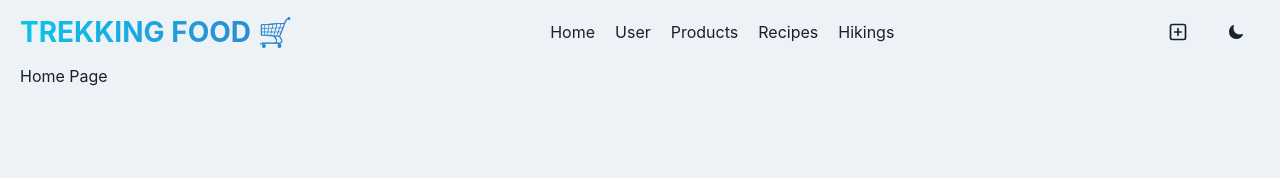
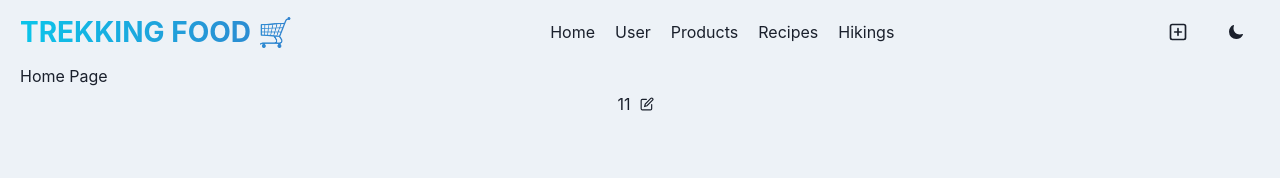
Before and after one commit to abr-ya/react-products, a React (Vite) app: page / in a window 1280 px wide. Shown: the top 178 px of the page. Built offline with nearby package versions, Linux system fonts and the light colour scheme; no server answers.

Commit message:
feat: Add InputWithEdit component

```diff
--- /dev/null
+++ b/src/components/InputWithEdit.tsx
@@ -0,0 +1,85 @@
+import { CheckIcon, CloseIcon, EditIcon } from "@chakra-ui/icons";
+import {
+  ButtonGroup,
+  Editable,
+  EditableInput,
+  EditablePreview,
+  Flex,
+  HStack,
+  IconButton,
+  Input,
+  useEditableControls,
+  useNumberInput,
+} from "@chakra-ui/react";
+
+const FLEXPROPS = {
+  display: "flex",
+  alignItems: "center",
+  justifyContent: "center",
+};
+
+interface IInputWithEdit {
+  isDigital?: boolean;
+  value: string;
+  onSave: (val: string) => void;
+}
+
+const EditableControls = () => {
+  const { isEditing, getSubmitButtonProps, getCancelButtonProps, getEditButtonProps } = useEditableControls();
+
+  return isEditing ? (
+    <ButtonGroup justifyContent="center" size="sm">
+      <IconButton icon={<CheckIcon />} {...getSubmitButtonProps()} aria-label="submitButton" />
+      <IconButton icon={<CloseIcon />} {...getCancelButtonProps()} aria-label="cancelButton" />
+    </ButtonGroup>
+  ) : (
+    <Flex justifyContent="center">
+      <IconButton size="sm" icon={<EditIcon />} {...getEditButtonProps()} aria-label="editButton" />
+    </Flex>
+  );
+};
+
+const CustomNumberInput = ({ value, onChange }: { onChange: (val: string) => void; value: string }) => {
+  const { getInputProps } = useNumberInput({
+    step: 1,
+    defaultValue: value,
+    min: 1,
+    max: 100,
+    onChange,
+  });
+
+  // const inc = getIncrementButtonProps();
+  // const dec = getDecrementButtonProps();
+  const input = getInputProps();
+
+  return (
+    <HStack maxW="80px">
+      {/* <Button {...inc}>+</Button> */}
+      <Input {...input} as={EditableInput} />
+      {/* <Button {...dec}>-</Button> */}
+    </HStack>
+  );
+};
+
+const InputWithEdit = ({ isDigital, value, onSave }: IInputWithEdit) => {
+  const changeHandler = (val: string) => {
+    console.log(val);
+  };
+
+  return (
+    <Editable
+      textAlign="center"
+      defaultValue={value}
+      fontSize="l"
+      isPreviewFocusable={false}
+      {...FLEXPROPS}
+      onSubmit={onSave}
+    >
+      <EditablePreview />
+      {isDigital ? <CustomNumberInput value={value} onChange={changeHandler} /> : <Input as={EditableInput} />}
+      <EditableControls />
+    </Editable>
+  );
+};
+
+export default InputWithEdit;
--- a/src/components/index.ts
+++ b/src/components/index.ts
@@ -1,4 +1,5 @@
 export { default as BigBlueSpinner } from "./BigBlueSpinner";
+export { default as InputWithEdit } from "./InputWithEdit";
 
 export { default as Header } from "./layout/Header";
 export { default as Footer } from "./layout/Footer";
--- a/src/pages/HomePage/HomePage.tsx
+++ b/src/pages/HomePage/HomePage.tsx
@@ -1,3 +1,16 @@
-const HomePage = () => <h1>Home Page</h1>;
+import { InputWithEdit } from "@/components";
+
+const HomePage = () => {
+  const saveHandler = (val: string) => {
+    console.log(val);
+  };
+
+  return (
+    <>
+      <h1>Home Page</h1>
+      <InputWithEdit value="11" onSave={saveHandler} isDigital />
+    </>
+  );
+};
 
 export default HomePage;
```
